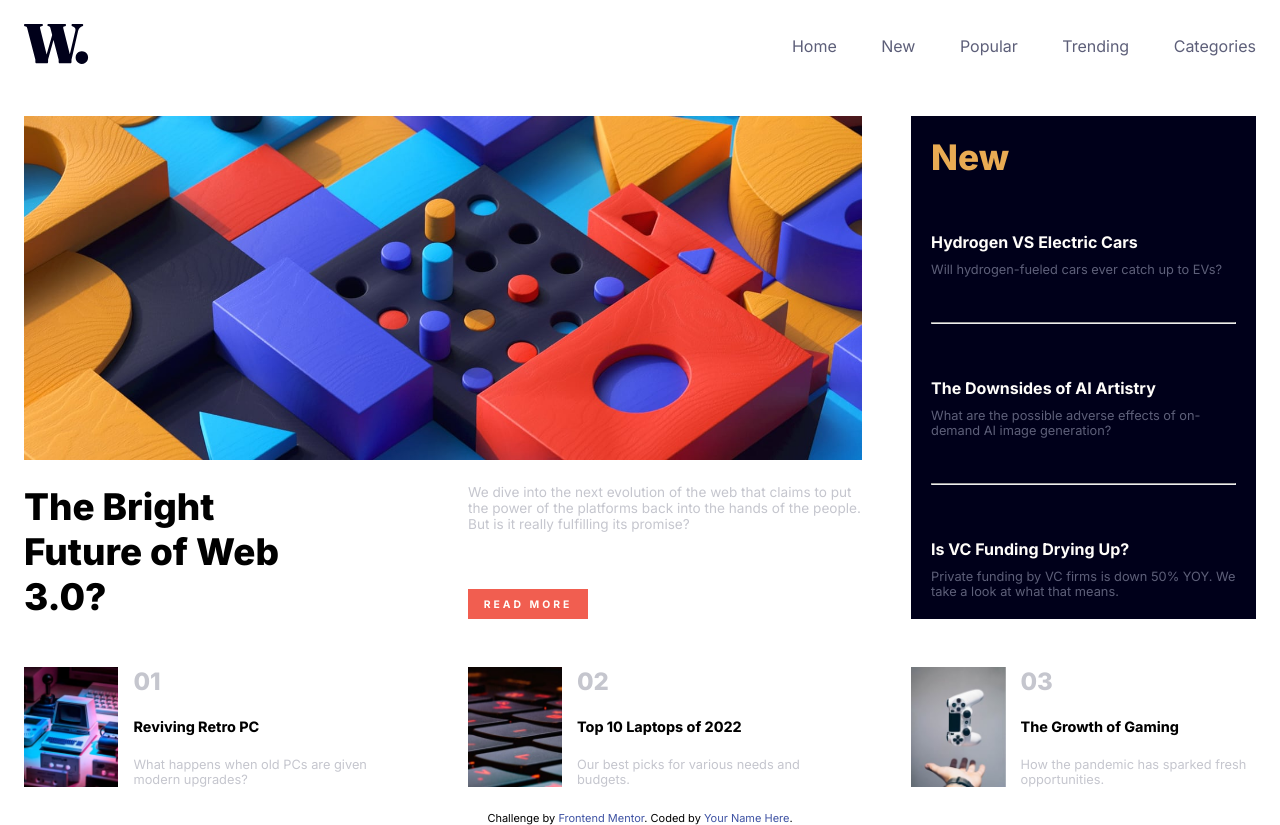
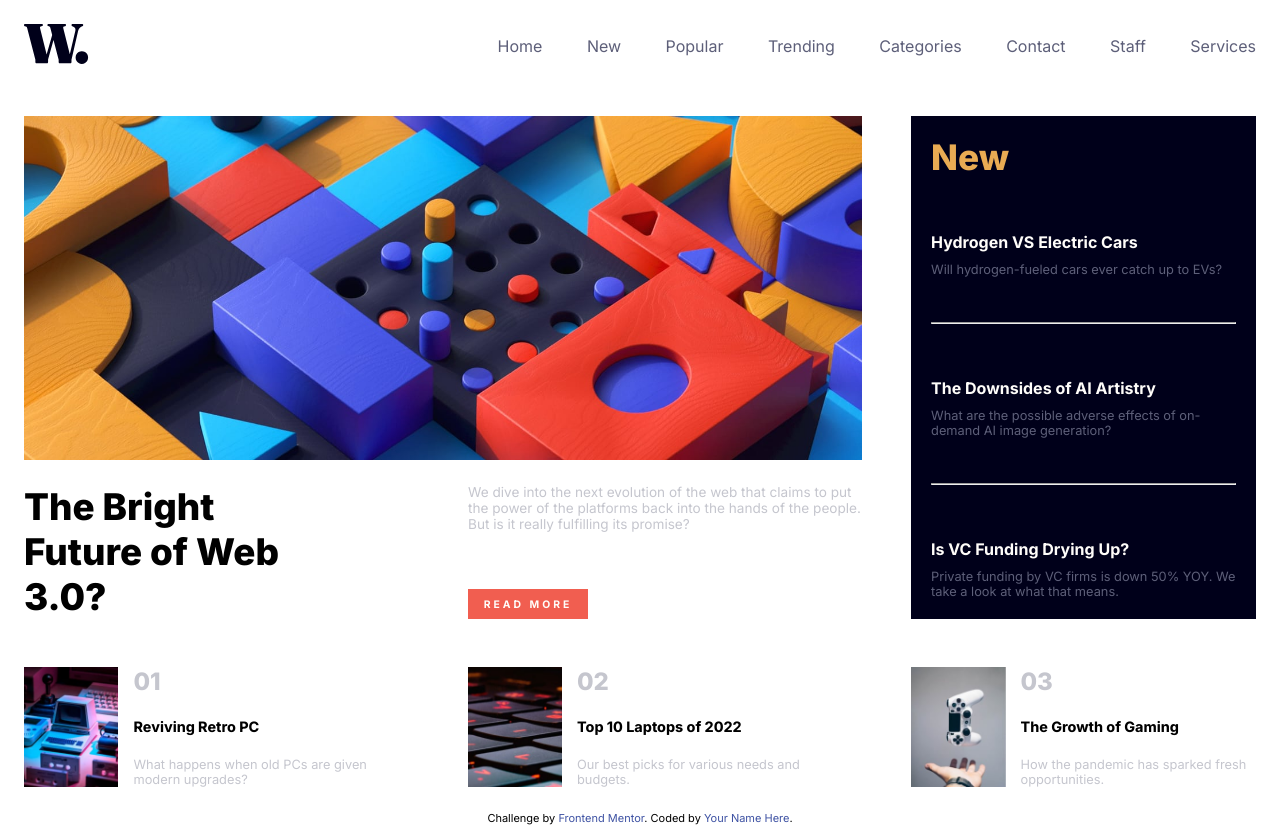
Before and after one commit to Nelson-Davinci/News, a plain HTML site: page index.html in a window 1280 px wide. Drawn offline with Linux system fonts and the light colour scheme.

Commit message:
A channge was made in the index.html

```diff
--- a/index.html
+++ b/index.html
@@ -37,6 +37,9 @@
           <a href="#">Popular</a>
           <a href="#">Trending</a>
           <a href="#">Categories</a>
+          <a href="">Contact</a>
+          <a href="">Staff</a>
+          <a href="">Services</a>
         </div>
         <div class="icon">
           <img src="assets/images/icon-menu.svg" alt="" />
```
